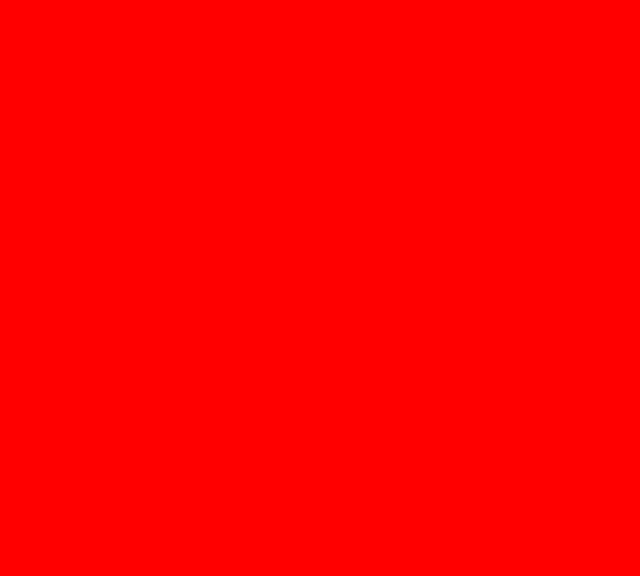
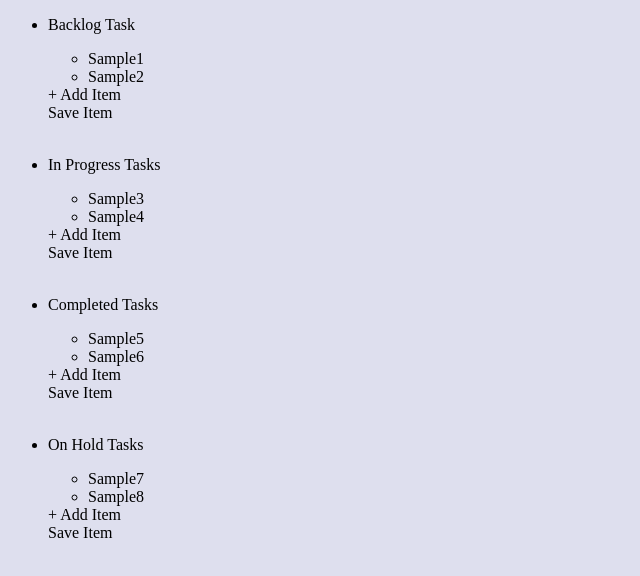
Before and after one commit to RobertBognar/trello-board-app, a website: page index.html in a window 1280 px wide. Shown: the whole page, without its empty margins (0-640 px from the left). Drawn offline with Linux system fonts and the light colour scheme.

Commit message:
enabled JS drag & drop, setting HTML, need styling & fixes in JS

```diff
--- a/assets/scripts/app.js
+++ b/assets/scripts/app.js
@@ -0,0 +1,41 @@
+//Importing HTML Elements
+//Defining getElementById, querySelector & querySelectorAll through function for code shortening
+function getByid(param) {
+    return document.getElementById(`${param}`);
+}
+
+function getSelector(param) {
+    return document.querySelector(`${param}`);
+}
+
+function getSelectorAll(param) {
+    return document.querySelectorAll(`${param}`);
+}
+
+//Buttons Container
+const addButtons = getSelectorAll('.add-btn');
+const itemSaveButton = getSelectorAll('.save');
+const itemAddContainer = getSelectorAll('.add-container');
+const addItems = getSelectorAll('.add-item');
+
+//Item Lists
+const listColumns = getSelectorAll('.drag-item-list');
+const backlogListElements = getByid('backlog-list');
+const progressListElements = getByid('progress-list');
+const completeListElements = getByid('complete-list');
+const onHoldListElements = getByid('on-hold-list');
+
+//Check For Item Loading
+let loadUpdate = false;
+
+//Defining Empty Log Arrays
+let backlogArray = [];
+let progressArray = [];
+let completeArray = [];
+let onHoldArray = [];backlogArray
+let listArrays = [];
+
+//Drag & Drop Functionality
+let draggedItem;completeArray
+let dragging = false;
+let currentColumn;
--- /dev/null
+++ b/assets/scripts/inputBoxes.js
@@ -0,0 +1,13 @@
+// Show & Hide Input Boxes Added To HTML Attributes
+function showInputBox(column) {
+    addButtons[column].style.visibility = 'hidden';
+    itemSaveButton[column].style.display = 'flex';
+    itemAddContainer[column].style.display = 'flex';
+  }
+
+  function hideInputBox(column) {
+    addButtons[column].style.visibility = 'visible';
+    itemSaveButton[column].style.display = 'none';
+    itemAddContainer[column].style.display = 'none';
+    addToColumn(column);
+  }
--- /dev/null
+++ b/assets/scripts/items.js
@@ -0,0 +1,175 @@
+//Fetching Columns From LocalStorage If It Is Possible, If Not Setting Default Ones
+function fetchColumns() {
+  if (localStorage.getItem('backlogItems')) {
+    backlogArray = JSON.parse(localStorage.backlogItems);
+    progressArray = JSON.parse(localStorage.progressItems);
+    completeArray = JSON.parse(localStorage.completeItems);
+    onHoldArray = JSON.parse(localStorage.onHoldItems);
+  } else {
+    backlogArray = ['Sample1', 'Sample2'];
+    progressArray = ['Sample3', 'Sample4'];
+    completeArray = ['Sample5', 'Sample6'];
+    onHoldArray = ['Sample7', 'Sample8'];
+  }
+}
+
+//Set localStorage Arrays
+function updateFetchedColumns() {
+  listArrays = [backlogArray, progressArray, completeArray, onHoldArray];
+  const arrayNames = ['backlog', 'progress', 'complete', 'onHold'];
+  arrayNames.forEach((arrayName, index) => {
+    localStorage.setItem(`${arrayName}Items`, JSON.stringify(listArrays[index]));
+  });
+}
+
+//Removing Empty Values In Arrays
+function filterArray(array) {
+  const filteredArray = array.filter(item => item !== null);
+  return filteredArray;
+}
+
+//Creating DOM Elements For Each Item Column
+function createItem(columnEl, column, item, index) {
+  const listEl = document.createElement('li');
+  listEl.textContent = item;
+  listEl.id = index;
+  listEl.classList.add('drag-item');
+  listEl.draggable = true;
+  listEl.setAttribute('onfocusout', `updateItem(${index}, ${column})`);
+  listEl.setAttribute('ondragstart', 'drag(event)');
+  listEl.contentEditable = true;
+  columnEl.appendChild(listEl);
+}
+
+//Creating Function To Callback in DOM Update Section For Displaying Current Or New Added Tasks
+//Creating Function To Callback in DOM Arrays Update Section
+function backlogDomUpdate() {
+    backlogListElements.textContent = '';
+    backlogArray.forEach((backlogItem, index) => {
+      createItem(backlogListElements, 0, backlogItem, index);
+    });
+    backlogArray = filterArray(backlogArray);
+}
+
+function backlogArrayUpdate() {
+    backlogArray = [];
+    for (let i = 0; i < backlogListElements.children.length; i++) {
+      backlogArray.push(backlogListElements.children[i].textContent);
+    }
+}
+
+function progressLogDomUpdate() {
+    progressListElements.textContent = '';
+    progressArray.forEach((progressItem, index) => {
+      createItem(progressListElements, 1, progressItem, index);
+    });
+    progressArray = filterArray(progressArray);
+}
+
+function progressLogArrayUpdate() {
+    progressArray = [];
+    for (let i = 0; i < progressListElements.children.length; i++) {
+      progressArray.push(progressListElements.children[i].textContent);
+    }
+}
+
+function completeLogDomUpdate() {
+    completeListElements.textContent = '';
+    completeArray.forEach((completeItem, index) => {
+        createItem(completeListElements, 2, completeItem, index);
+    });
+    completeArray = filterArray(completeArray);
+}
+
+function completeLogArrayUpdate() {
+    completeArray = [];
+    for (let i = 0; i < completeListElements.children.length; i++) {
+      completeArray.push(completeListElements.children[i].textContent);
+    }
+}
+
+function onHoldLogDomUpdate() {
+    onHoldListElements.textContent = '';
+    onHoldArray.forEach((onHoldItem, index) => {
+        createItem(onHoldListElements, 3, onHoldItem, index);
+    });
+    onHoldArray = filterArray(onHoldArray);
+}
+
+function onHoldLogArrayUpdate() {
+    onHoldArray = [];
+    for (let i = 0; i < onHoldListElements.children.length; i++) {
+      onHoldArray.push(onHoldListElements.children[i].textContent);
+    }
+}
+
+//Updating Current DOM, Resetting HTML, Filtering Arrays, Updating LocalStorage Or Showing Current Ones
+function domUpdate() {
+  if (!loadUpdate) {
+    fetchColumns();
+  }
+    backlogDomUpdate();
+    progressLogDomUpdate();
+    completeLogDomUpdate();
+    onHoldLogDomUpdate();
+
+    loadUpdate = true;
+    updateFetchedColumns();
+}
+
+//Updating Items & Arrays Value
+function updateItem(id, column) {
+  const selectedArray = listArrays[column];
+  const selectedColumn = listColumns[column].children;
+  if (!dragging) {
+    if (!selectedColumn[id].textContent) {
+      delete selectedArray[id];
+    } else {
+      selectedArray[id] = selectedColumn[id].textContent;
+    }
+    domUpdate();
+  }
+}
+
+//Adding New Columns
+function addToColumn(column) {
+  const itemText = addItems[column].textContent;
+  const selectedArray = listArrays[column];
+  selectedArray.push(itemText);
+  addItems[column].textContent = '';
+  domUpdate(column);
+}
+
+//Arrays Container Updates
+function arraysUpdate() {
+    backlogArrayUpdate();
+    progressLogArrayUpdate();
+    completeLogArrayUpdate();
+    onHoldLogArrayUpdate();
+    domUpdate();
+}
+
+//Drag & Drop Functions Added To HTML Enabling Cross Adding & Drop & Dragging
+//Preventing Default To Disable Page Refreshing After Functions
+function dragEnterOn(column) {
+  currentColumn = column;
+}
+
+function drag(e) {
+  draggedItem = e.target;
+  dragging = true;
+}
+
+function allowDropTo(e) {
+  e.preventDefault();
+}
+
+function dropItemTo(e) {
+  e.preventDefault();
+  const parent = listColumns[currentColumn];
+  parent.appendChild(draggedItem);
+  dragging = false;
+  arraysUpdate();
+}
+
+domUpdate();
--- a/assets/style/_variables.scss
+++ b/assets/style/_variables.scss
@@ -0,0 +1,2 @@
+//COLORS
+$backgroundColor: #DEDFEE;
--- a/assets/style/style.scss
+++ b/assets/style/style.scss
@@ -1,5 +1,9 @@
 @import 'variables';
 
+html {
+  box-sizing: border-box;
+}
+
 body {
-    background-color: red;
+    background-color: $backgroundColor;
 }
--- a/index.html
+++ b/index.html
@@ -3,14 +3,106 @@
 
 <head>
     <meta charset="UTF-8">
-    <meta http-equiv="X-UA-Compatible" content="IE=edge">
     <meta name="viewport" content="width=device-width, initial-scale=1.0">
+    <title>Trello Clone App</title>
     <link rel="stylesheet" href="./assets/style/style.css">
-    <title>Document</title>
 </head>
 
 <body>
-
+    <div class="trello-container">
+        <ul class="drag-container">
+            <!--Backlog Container, Backlog Column, Add Button Group-->
+            <!--Adding Show/Hide On Inputs-->
+            <!--Enabling All JS Function On Each Position 0,1,2,3-->
+            <li class="drag-column backlog-column">
+                <span class="header">
+                    <p class="title">Backlog Task</p>
+                </span>
+                <div id="backlog-content">
+                    <ul class="drag-item-list" id="backlog-list" ondrop="dropItemTo(event)" ondragover="allowDropTo(event)"
+                        ondragenter="dragEnterOn(0)"></ul>
+                </div>
+                <div class="add-btn-group">
+                    <div class="add-btn" onclick="showInputBox(0)">
+                        <span class="plus-sign">+</span>
+                        <span>Add Item</span>
+                    </div>
+                    <div class="add-btn save" onclick="hideInputBox(0)">
+                        <span>Save Item</span>
+                    </div>
+                </div>
+                <div class="add-container">
+                    <div class="add-item" contenteditable="true"></div>
+                </div>
+            </li>
+            <li class="drag-column progress-column">
+                <span class="header">
+                    <p class="title">In Progress Tasks</p>
+                </span>
+                <div id="progress-content">
+                    <ul class="drag-item-list" id="progress-list" ondrop="dropItemTo(event)" ondragover="allowDropTo(event)"
+                        ondragenter="dragEnterOn(1)"></ul>
+                </div>
+                <div class="add-btn-group">
+                    <div class="add-btn" onclick="showInputBox(1)">
+                        <span class="plus-sign">+</span>
+                        <span>Add Item</span>
+                    </div>
+                    <div class="add-btn save" onclick="hideInputBox(1)">
+                        <span>Save Item</span>
+                    </div>
+                </div>
+                <div class="add-container">
+                    <div class="add-item" contenteditable="true"></div>
+                </div>
+            </li>
+            <li class="drag-column complete-column">
+                <span class="header">
+                    <p class="title">Completed Tasks</p>
+                </span>
+                <div id="complete-content">
+                    <ul class="drag-item-list" id="complete-list" ondrop="dropItemTo(event)" ondragover="allowDropTo(event)"
+                        ondragenter="dragEnterOn(2)"></ul>
+                </div>
+                <div class="add-btn-group">
+                    <div class="add-btn" onclick="showInputBox(2)">
+                        <span class="plus-sign">+</span>
+                        <span>Add Item</span>
+                    </div>
+                    <div class="add-btn save" onclick="hideInputBox(2)">
+                        <span>Save Item</span>
+                    </div>
+                </div>
+                <div class="add-container">
+                    <div class="add-item" contenteditable="true"></div>
+                </div>
+            </li>
+            <li class="drag-column on-hold-column">
+                <span class="header">
+                    <p class="title">On Hold Tasks</p>
+                </span>
+                <div id="on-hold-content">
+                    <ul class="drag-item-list" id="on-hold-list" ondrop="dropItemTo(event)" ondragover="allowDropTo(event)"
+                        ondragenter="dragEnterOn(3)"></ul>
+                </div>
+                <div class="add-btn-group">
+                    <div class="add-btn" onclick="showInputBox(3)">
+                        <span class="plus-sign">+</span>
+                        <span>Add Item</span>
+                    </div>
+                    <div class="add-btn save" onclick="hideInputBox(3)">
+                        <span>Save Item</span>
+                    </div>
+                </div>
+                <div class="add-container">
+                    <div class="add-item" contenteditable="true"></div>
+                </div>
+            </li>
+        </ul>
+    </div>
+    <script src="./assets/scripts/app.js"></script>
+    <script src="./assets/scripts/inputBoxes.js"></script>
+    <script src="./assets/scripts/items.js"></script>
 </body>
 
 </html>
```
Also changed, not shown: assets/style/style.css, package.json (line endings or trailing spaces), 2 other files.
